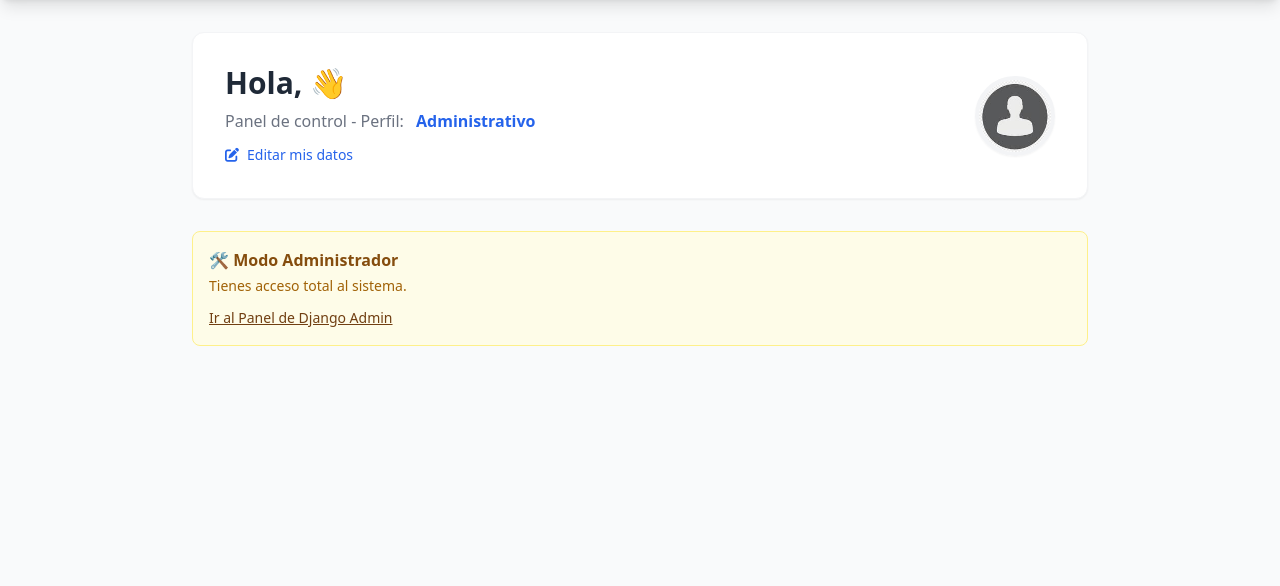
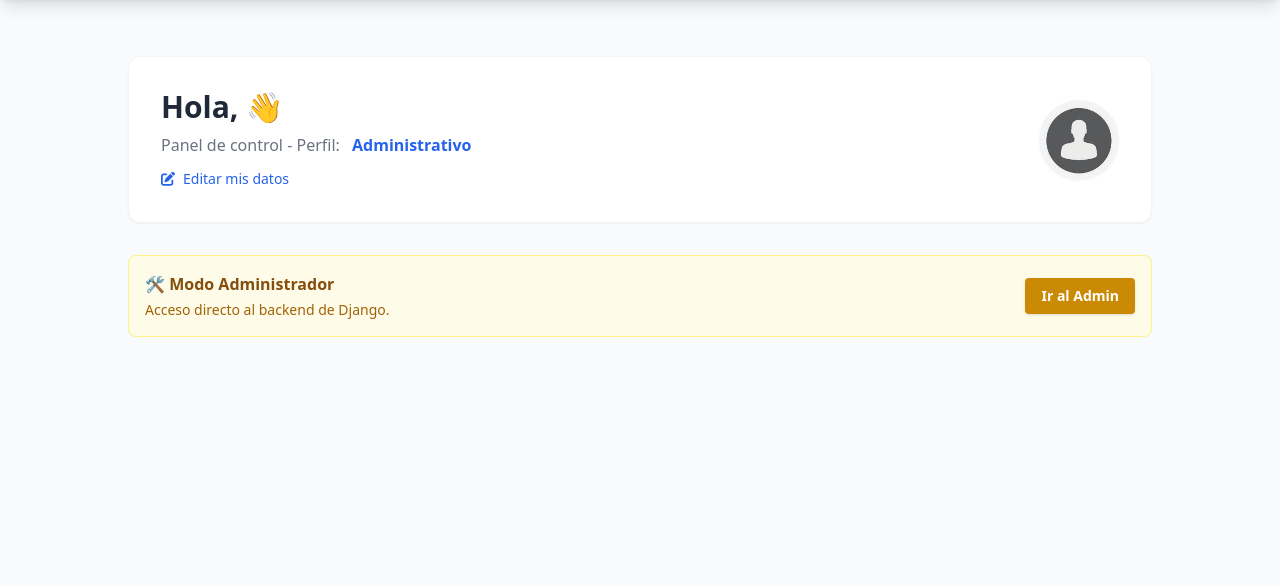
Before and after one commit to pbolig/iset57, a Django app: page /inscripciones/dashboard/ in a window 1280 px wide. Shown: the part 66-652 px from the top of the page. Run offline with Django 5.2, Linux system fonts and the light colour scheme; a user stored in the database is signed in; some libraries are stand-ins or nearby versions.

Commit message:
20260126-1

```diff
--- a/apps/exams/urls.py
+++ b/apps/exams/urls.py
@@ -4,8 +4,10 @@ from . import views
 app_name = 'exams'
 
 urlpatterns = [
-    path('inscripciones/', views.exam_list, name='list'),
+    # Cambiamos 'views.exam_list' por 'views.student_exam_list' para que coincida con tu views.py
+    path('inscripciones/', views.student_exam_list, name='list'),
     path('inscribir/<int:exam_id>/', views.exam_inscription, name='enroll'),
+
     path('crear/', views.ExamCreateView.as_view(), name='create'),
     path('ajax/cargar-materias/', views.load_subjects, name='ajax_load_subjects'),
 ]
--- a/templates/dashboard.html
+++ b/templates/dashboard.html
@@ -1,14 +1,12 @@
 {% extends "base.html" %}
-
 {% load static %}
 
 {% block title %}Panel Principal | Instituto{% endblock %}
 
 {% block content %}
-<div class="max-w-4xl mx-auto">
+<div class="max-w-5xl mx-auto mt-6">
 
     <div class="bg-white rounded-xl shadow-sm border border-gray-100 p-8 mb-8 flex items-center justify-between">
-
         <div>
             <h1 class="text-3xl font-bold text-gray-800">Hola, {{ user.first_name }} 👋</h1>
             <p class="text-gray-500 mt-2">
@@ -24,82 +22,97 @@
         </div>
 
         <div class="relative group h-20 w-20 rounded-full overflow-hidden border-4 border-gray-100 shadow-sm flex-shrink-0">
-
             {% if user.profile_picture %}
-                <img src="{{ user.profile_picture.url }}"
-                     alt="Foto de perfil"
-                     class="h-full w-full object-cover">
+                <img src="{{ user.profile_picture.url }}" alt="Foto de perfil" class="h-full w-full object-cover">
             {% else %}
-                <img src="{% static 'img/default_profile.png' %}"
-                     alt="Foto por defecto"
-                     class="h-full w-full object-cover">
+                <img src="{% static 'img/default_profile.png' %}" alt="Foto por defecto" class="h-full w-full object-cover">
             {% endif %}
 
             <a href="{% url 'edit_profile' %}" class="absolute inset-0 bg-black bg-opacity-40 flex items-center justify-center opacity-0 group-hover:opacity-100 transition-opacity duration-200 cursor-pointer">
                 <i class="fa-solid fa-camera text-white text-xl"></i>
             </a>
-
         </div>
     </div>
+
     {% if user.role == 'STUDENT' %}
-    <div class="grid md:grid-cols-2 gap-6">
-        <div class="bg-white p-6 rounded-xl shadow-sm border border-gray-100 hover:shadow-md transition">
-            <div class="h-12 w-12 bg-blue-100 text-blue-600 rounded-lg flex items-center justify-center mb-4 text-xl">
-                <i class="fa-solid fa-file-pdf"></i>
-            </div>
-            <h3 class="text-xl font-bold text-gray-800 mb-2">Libreta Digital</h3>
-            <p class="text-gray-500 text-sm mb-4">Descarga tu historial académico completo, cursadas y finales rendidos en formato PDF.</p>
-            <a href="{% url 'academic:download_report_card' %}" class="inline-block bg-blue-600 text-white px-4 py-2 rounded-lg text-sm hover:bg-blue-700 transition">
-                Descargar PDF
-            </a>
-        </div>
+    <div class="grid md:grid-cols-3 gap-6">
 
-        <div class="bg-white p-6 rounded-xl shadow-sm border border-gray-100 hover:shadow-md transition">
-            <div class="h-12 w-12 bg-green-100 text-green-600 rounded-lg flex items-center justify-center mb-4 text-xl">
-                <i class="fa-solid fa-pen-to-square"></i>
-            </div>
-            <h3 class="text-xl font-bold text-gray-800 mb-2">Inscripción a Exámenes</h3>
-            <p class="text-gray-500 text-sm mb-4">Consulta las mesas abiertas e inscríbete para rendir finales.</p>
-            <a href="{% url 'exams:list' %}" class="inline-block bg-green-600 text-white px-4 py-2 rounded-lg text-sm hover:bg-green-700 transition">
-                Ver Mesas Disponibles
-            </a>
-        </div>
-
-        <div class="bg-white p-6 rounded-xl shadow-sm border border-gray-100 hover:shadow-md transition">
-            <div class="h-12 w-12 bg-indigo-100 text-indigo-600 rounded-lg flex items-center justify-center mb-4 text-xl">
+        <div class="bg-white p-6 rounded-xl shadow-sm border border-gray-100 hover:shadow-md transition group">
+            <div class="h-12 w-12 bg-indigo-100 text-indigo-600 rounded-lg flex items-center justify-center mb-4 text-xl group-hover:bg-indigo-600 group-hover:text-white transition">
                 <i class="fa-solid fa-book-open"></i>
             </div>
             <h3 class="text-xl font-bold text-gray-800 mb-2">Inscripción a Materias</h3>
             <p class="text-gray-500 text-sm mb-4">Anotate en las materias que vas a cursar en este ciclo lectivo.</p>
 
             <a href="{% url 'enrollments:subject_enrollment' %}" class="block w-full text-center bg-indigo-600 text-white px-3 py-2 rounded-lg text-sm hover:bg-indigo-700 transition font-medium">
-                Inscribirme
+                Inscribirme a Cursadas
+            </a>
+        </div>
+
+        <div class="bg-white p-6 rounded-xl shadow-sm border border-gray-100 hover:shadow-md transition group">
+            <div class="h-12 w-12 bg-orange-100 text-orange-600 rounded-lg flex items-center justify-center mb-4 text-xl group-hover:bg-orange-600 group-hover:text-white transition">
+                <i class="fa-solid fa-file-signature"></i>
+            </div>
+            <h3 class="text-xl font-bold text-gray-800 mb-2">Exámenes Finales</h3>
+            <p class="text-gray-500 text-sm mb-4">Consulta las mesas abiertas e inscríbete para rendir finales.</p>
+
+            <a href="{% url 'exams:list' %}" class="block w-full text-center bg-orange-600 text-white px-3 py-2 rounded-lg text-sm hover:bg-orange-700 transition font-medium">
+                Ver Mesas de Examen
+            </a>
+        </div>
+
+        <div class="bg-white p-6 rounded-xl shadow-sm border border-gray-100 hover:shadow-md transition group">
+            <div class="h-12 w-12 bg-blue-100 text-blue-600 rounded-lg flex items-center justify-center mb-4 text-xl group-hover:bg-blue-600 group-hover:text-white transition">
+                <i class="fa-solid fa-graduation-cap"></i>
+            </div>
+            <h3 class="text-xl font-bold text-gray-800 mb-2">Libreta Digital</h3>
+            <p class="text-gray-500 text-sm mb-4">Descarga tu historial académico completo y estado de materias.</p>
+            <a href="#" class="block w-full text-center bg-blue-600 text-white px-3 py-2 rounded-lg text-sm hover:bg-blue-700 transition font-medium">
+                Descargar Analítico
             </a>
         </div>
 
     </div>
     {% endif %}
 
+
     {% if user.role == 'TEACHER' %}
     <div class="grid md:grid-cols-2 gap-6">
+
+        <div class="bg-white p-6 rounded-xl shadow-sm border border-gray-100 hover:shadow-md transition">
+            <div class="h-12 w-12 bg-indigo-100 text-indigo-600 rounded-lg flex items-center justify-center mb-4 text-xl">
+                <i class="fa-solid fa-chalkboard-user"></i>
+            </div>
+            <h3 class="text-xl font-bold text-gray-800 mb-2">Mis Cátedras</h3>
+            <p class="text-gray-500 text-sm mb-4">Ver las materias que tengo asignadas.</p>
+
+            <a href="{% url 'academic:teacher_dashboard' %}" class="inline-block bg-indigo-600 text-white px-4 py-2 rounded-lg text-sm hover:bg-indigo-700 transition">
+                Ver Mis Materias
+            </a>
+        </div>
+
         <div class="bg-white p-6 rounded-xl shadow-sm border border-gray-100 hover:shadow-md transition">
             <div class="h-12 w-12 bg-purple-100 text-purple-600 rounded-lg flex items-center justify-center mb-4 text-xl">
-                <i class="fa-solid fa-chalkboard-user"></i>
+                <i class="fa-solid fa-list-check"></i>
             </div>
-            <h3 class="text-xl font-bold text-gray-800 mb-2">Mis Mesas de Examen</h3>
-            <p class="text-gray-500 text-sm mb-4">Gestiona las actas, carga notas y cierra mesas donde eres tribunal.</p>
-            <a href="#" class="inline-block bg-purple-600 text-white px-4 py-2 rounded-lg text-sm hover:bg-purple-700 transition">
-                Ver Mesas
+            <h3 class="text-xl font-bold text-gray-800 mb-2">Actas de Examen</h3>
+            <p class="text-gray-500 text-sm mb-4">Cargar notas y cerrar actas de examen.</p>
+            <a href="#" class="inline-block bg-gray-100 text-gray-400 px-4 py-2 rounded-lg text-sm cursor-not-allowed">
+                Próximamente
             </a>
         </div>
     </div>
     {% endif %}
 
     {% if user.is_superuser %}
-    <div class="mt-8 p-4 bg-yellow-50 border border-yellow-200 rounded-lg">
-        <h3 class="font-bold text-yellow-800">🛠 Modo Administrador</h3>
-        <p class="text-sm text-yellow-700 mt-1">Tienes acceso total al sistema.</p>
-        <a href="/admin/" class="mt-3 inline-block text-yellow-900 underline text-sm">Ir al Panel de Django Admin</a>
+    <div class="mt-8 p-4 bg-yellow-50 border border-yellow-200 rounded-lg flex items-center justify-between">
+        <div>
+            <h3 class="font-bold text-yellow-800">🛠 Modo Administrador</h3>
+            <p class="text-sm text-yellow-700 mt-1">Acceso directo al backend de Django.</p>
+        </div>
+        <a href="/admin/" class="bg-yellow-600 text-white px-4 py-2 rounded shadow hover:bg-yellow-700 text-sm font-bold">
+            Ir al Admin
+        </a>
     </div>
     {% endif %}
 
--- a/templates/exams/exam_list.html
+++ b/templates/exams/student_exam_list.html
@@ -10,7 +10,7 @@
             <h1 class="text-3xl font-bold text-gray-800">Mesas de Examen</h1>
             <p class="text-gray-500 mt-1">Inscripciones abiertas para el turno actual.</p>
         </div>
-        <a href="{% url 'academic:dashboard' %}" class="text-gray-500 hover:text-blue-600 font-medium">
+        <a href="{% url 'academic:student_dashboard' %}" class="text-gray-500 hover:text-blue-600 font-medium">
             &larr; Volver al Dashboard
         </a>
     </div>
```
Also changed, not shown: apps/exams/models.py (+33 -34 lines), apps/exams/views.py (+62 -29 lines), apps/exams/migrations/0002_alter_examsession_options_and_more.py (added), db.sqlite3.
